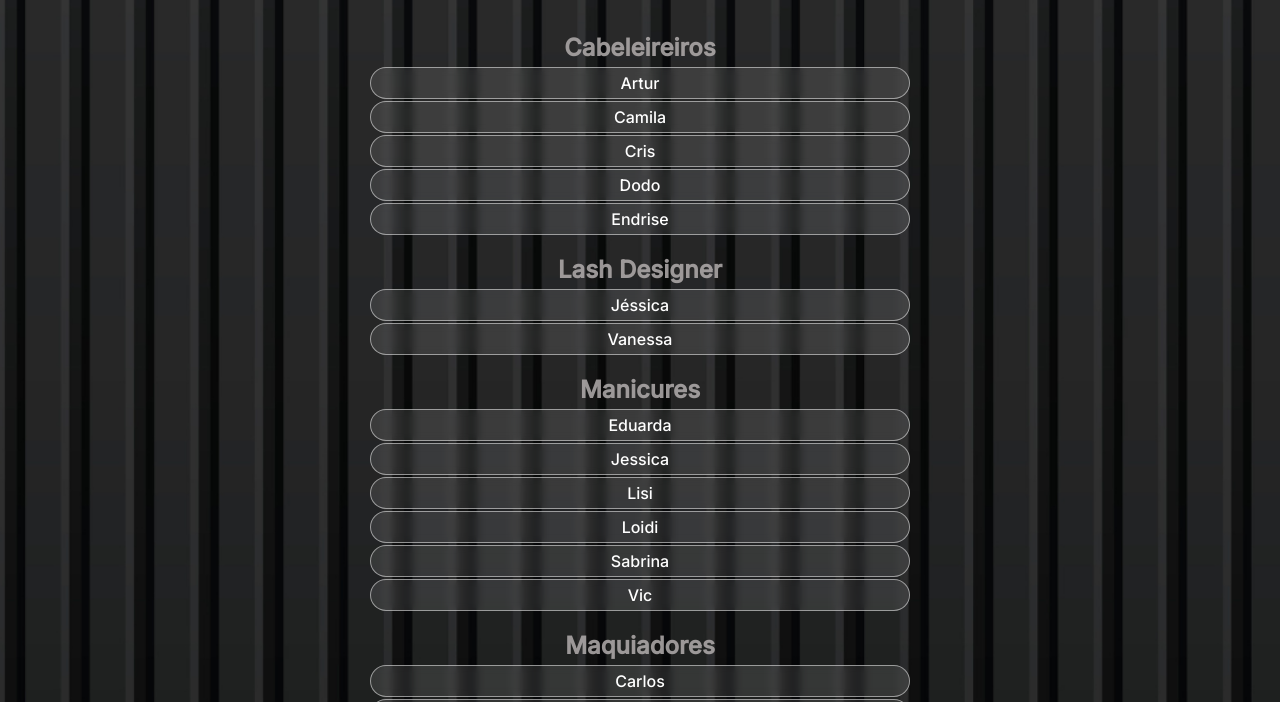
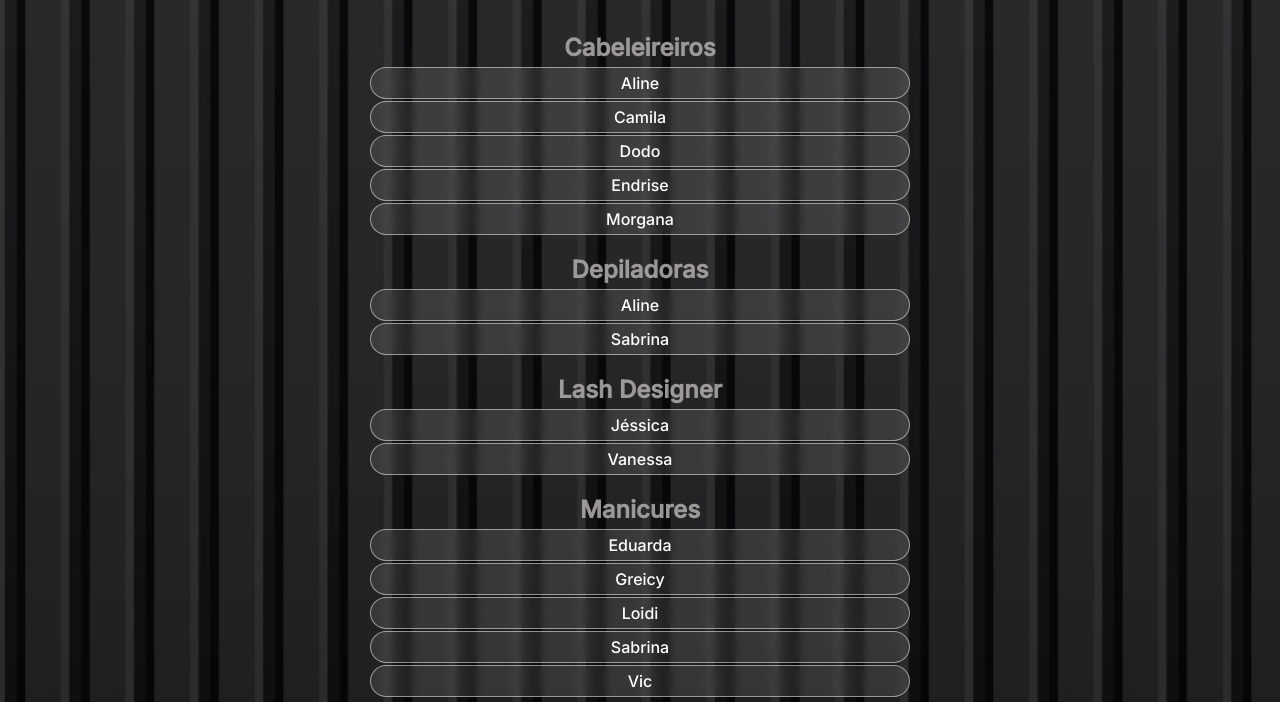
Before and after one commit to eduardodubles/DevLinkOnix, a plain HTML site: page profissionais/indexProfissionais.html in a window 1280 px wide. Shown: the part 62-764 px from the top of the page. Drawn offline with nearby package versions, Linux system fonts and the light colour scheme.

Commit message:
Add files via upload

```diff
--- a/profissionais/indexProfissionais.html
+++ b/profissionais/indexProfissionais.html
@@ -16,11 +16,18 @@
             <div id="cabeleireiros">
                 <h2>Cabeleireiros</h2>
                 <ul>
-                    <li><a href="https://instagram.com/artur_hairdesigner" target="_blank"><span>Artur</span></a></li>
+                    <li><a href="https://www.instagram.com/alinespearshair_" target="_blank"><span>Aline</span></a></li>
                     <li><a href="https://instagram.com/acamilaalmeida" target="_blank"><span>Camila</span></a></li>
-                    <li><a href="https://instagram.com/cristiano_hoffstater" target="_blank"><span>Cris</span></a></li>
                     <li><a href="https://instagram.com/hairdodogheleen" target="_blank"><span>Dodo</span></a></li>
                     <li><a href="https://instagram.com/endrisesantos" target="_blank"><span>Endrise</span></a></li>
+                    <li><a href="https://www.instagram.com/morgana.stieler" target="_blank"><span>Morgana</span></a></li>
+                </ul>
+            </div>
+            <div id="lashdesigner">
+                <h2>Depiladoras</h2>
+                <ul>
+                    <li><a href="https://www.instagram.com/alinespearshair_" target="_blank"><span>Aline</span></a></li>
+                    <li><a href="https://instagram.com/sabrinanailsartistic" target="_blank"><span>Sabrina</span></a></li>
                 </ul>
             </div>
             <div id="lashdesigner">
@@ -34,8 +41,7 @@
                 <h2>Manicures</h2>
                 <ul>
                     <li><a href="https://instagram.com/eduardafleck.nd" target="_blank"><span>Eduarda</span></a></li>
-                    <li><a href="https://instagram.com/jessicareis970" target="_blank"><span>Jessica</span></a></li>
-                    <li><a href="https://instagram.com/lisinail_desiigner" target="_blank"><span>Lisi</span></a></li>
+                    <li><a href="https://www.instagram.com/greicy_mayer" target="_blank"><span>Greicy</span></a></li>
                     <li><a href="https://instagram.com/loidigarcia" target="_blank"><span>Loidi</span></a></li>
                     <li><a href="https://instagram.com/sabrinanailsartistic" target="_blank"><span>Sabrina</span></a></li>
                     <li><a href="https://instagram.com/viccaamargo" target="_blank"><span>Vic</span></a></li>
@@ -44,6 +50,7 @@
             <div id="maquiadores">
                 <h2>Maquiadores</h2>
                 <ul>
+                    <li><a href="https://www.instagram.com/morgana.stieler" target="_blank"><span>Morgana</span></a></li>
                     <li><a href="https://instagram.com/carlosxcarvalho" target="_blank"><span>Carlos</span></a></li>
                     <li><a href="https://instagram.com/diarmanni" target="_blank"><span>Túlio</span></a></li>
                     <li><a href="https://instagram.com/vanessamachadobeauty" target="_blank"><span>Vanessa</span></a></li>
```
